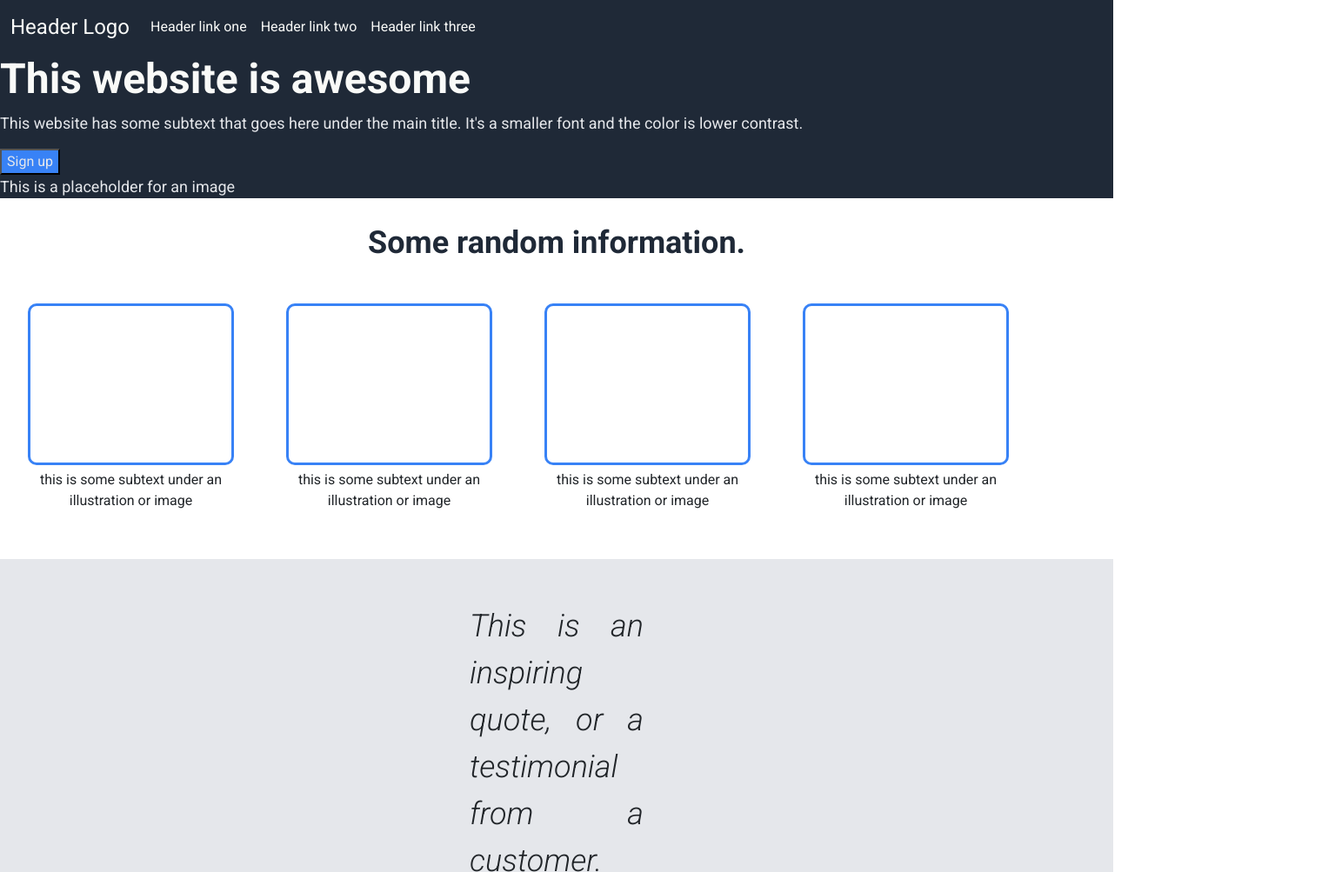
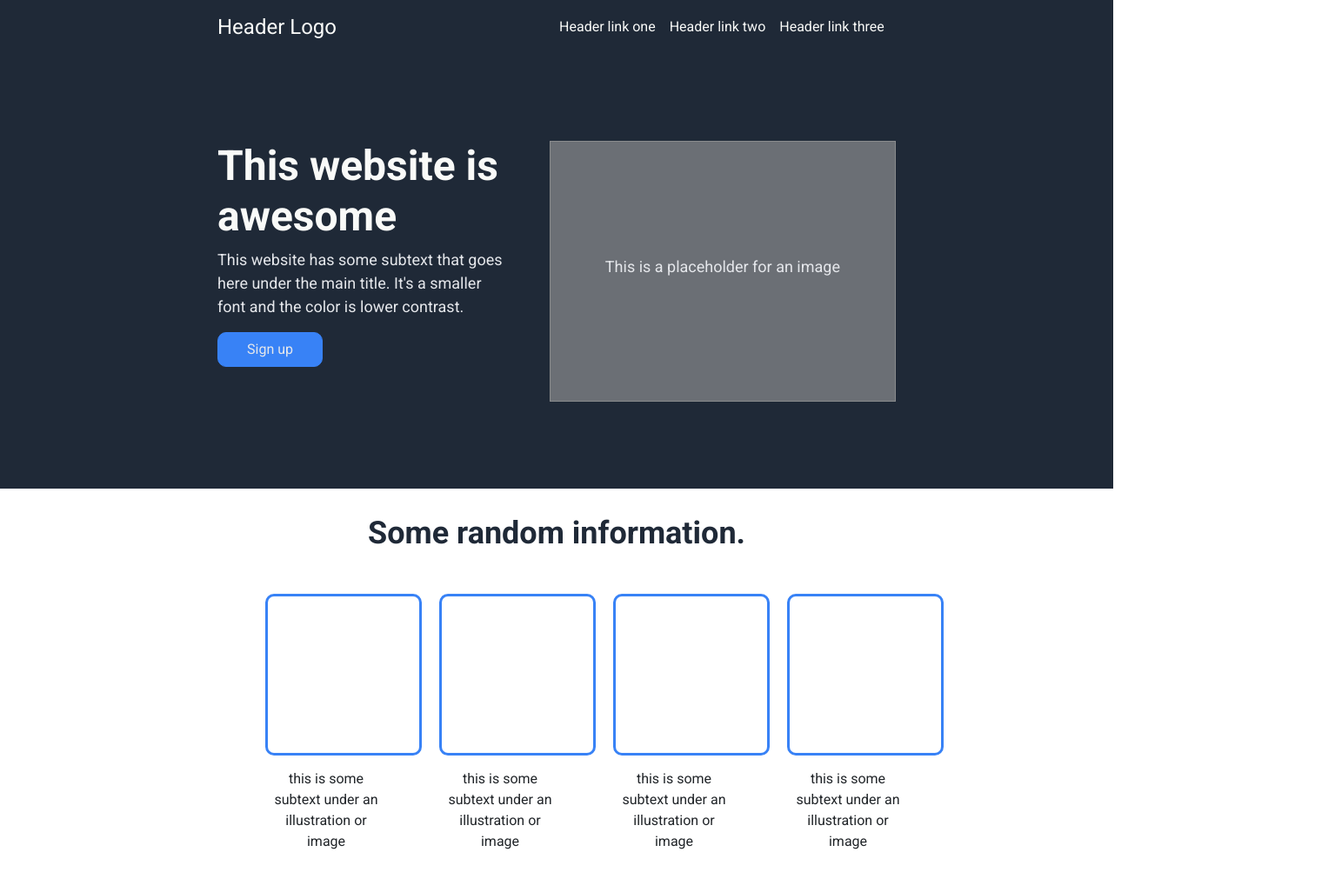
Before and after one commit to keciakaroline/Brainnest-main-pj-wk2, a plain HTML site: page index.html in a window 1280 px wide. Shown: the top 1003 px of the page at 87% size, 1535 px wide, since content can reach past the window. Drawn offline with nearby package versions, Linux system fonts and the light colour scheme.

Commit message:
finished css

```diff
--- a/css/style.css
+++ b/css/style.css
@@ -1,35 +1,61 @@
 body {
 	font-family: "Roboto", sans-serif;
 }
-nav,
-footer {
+
+nav {
 	background-color: #1f2937;
-	color: #f9faf8;
+	padding: 5px 250px;
+	margin: 0 auto;
+	display: inline-flex;
 }
 
-nav .nav-link,
-nav .navbar-brand {
+.navbar-brand,
+.nav-link {
 	color: #f9faf8;
 	text-decoration: none;
 }
 
 nav .navbar-brand {
 	font-size: 24px;
+	flex: 70;
 }
 
 header {
 	background-color: #1f2937;
+	display: inline-grid;
+	padding: 100px 250px;
+	grid-template-columns: 1fr 1.2fr;
+	gap: 0px 50px;
 }
 
-header h1 {
+.hero h1 {
 	font-size: 48px;
 	font-weight: bolder;
 	color: #f9faf8;
 }
 
-header p {
+.hero p {
 	font-size: 18px;
 	color: #e5e7eb;
+}
+
+div.img-hero {
+	background-color: rgba(157, 157, 157, 0.604);
+	border: 1px solid rgba(157, 157, 157, 0.604);
+	color: #e5e7eb;
+	height: 300px;
+	width: auto;
+	text-align: center;
+	padding-top: 130px;
+	font-size: 18px;
+}
+
+.hero button {
+	background-color: #3882f6;
+	color: #e5e7eb;
+	padding: 7px 33px;
+	border: 1px solid #3882f6;
+	border-radius: 10px;
 }
 
 .info h1 {
@@ -40,21 +66,29 @@ header p {
 	margin-top: 30px;
 }
 
-.info ul,
-.info p {
+.info .container-img {
+	display: inline-grid;
+	align-items: center;
+	margin: 0 auto;
+	padding: 20px 300px;
+	grid-template-columns: repeat(4, 1fr);
+	column-gap: 10px;
+}
+
+ul.container-img,
+.container-img p {
 	list-style: none;
 	align-items: center;
+	margin: 15px 55px 0px 15px;
 	text-align: center;
-	display: flex;
-	justify-content: space-evenly;
-	margin: 0px 60px 5px 0px;
 }
 
 .info .img-info {
 	border: 3px solid #3882f6;
 	border-radius: 10px;
-	padding: 90px 0px;
-	margin: 40px 60px 5px 0px;
+	padding: 90px 10px;
+	width: 180px;
+	margin: 20px 5px 5px 5px;
 }
 
 section.quote {
@@ -62,31 +96,53 @@ section.quote {
 	margin-top: 50px;
 	font-size: 36px;
 	text-align: justify;
-	padding: 50px 540px;
+	padding: 100px 350px;
 	font-weight: 300;
 	font-style: italic;
 }
 
 .quote .quote-sign {
-	font-size: 30px;
+	font-size: 26px;
 	font-weight: bold;
 	text-align: right;
 }
 
 section.call-to-action {
+	margin: 80px 200px;
 	background-color: #3882f6;
+	border: 1px solid #3882f6;
+	border-radius: 6px;
 	color: #e5e7eb;
-}
-section.call-to-action button {
-	border: 1px solid #e5e7eb;
+	padding: 30px 150px;
+	display: inline-grid;
+	grid-template-columns: 3fr 1fr;
+	gap: 0px 250px;
 }
 
-button {
+.call-to-action h1 {
+	font-size: 24px;
+}
+
+.call-to-action p {
+	width: max-content;
+}
+
+section.call-to-action button {
+	border: 2px solid #e5e7eb;
+	color: #e5e7eb;
 	background-color: #3882f6;
-	color: #e5e7eb;
+	border-radius: 6px;
+	width: 150px;
+	height: 45px;
+	align-items: center;
+	text-align: center;
+	margin-top: 20px;
 }
 
 footer {
+	background-color: #1f2937;
+	color: #f9faf8;
 	padding: 20px;
 	text-align: center;
+	font-size: 14px;
 }
--- a/index.html
+++ b/index.html
@@ -26,8 +26,7 @@
 		<title>Brainnest-main-pj-wk2</title>
 	</head>
 	<body>
-		<nav class="navbar navbar-expand-lg">
-			<div class="container-fluid">
+		<nav class="navbar navbar-expand-md">
 				<a class="navbar-brand" href="#">Header Logo</a>
 				<button
 					class="navbar-toggler"
@@ -52,17 +51,19 @@
 			</div>
 		</nav>
 		<header>
-			<h1>This website is awesome</h1>
-			<p>
-				This website has some subtext that goes here under the main title. It's
-				a smaller font and the color is lower contrast.
-			</p>
-			<button>Sign up</button>
-			<p>This is a placeholder for an image</p>
+			<div class="hero">
+				<h1>This website is awesome</h1>
+				<p>
+					This website has some subtext that goes here under the main title.
+					It's a smaller font and the color is lower contrast.
+				</p>
+				<button>Sign up</button>
+			</div>
+			<div class="img-hero">This is a placeholder for an image</div>
 		</header>
 		<section class="info">
 			<h1>Some random information.</h1>
-			<ul>
+			<ul class="container-img">
 				<li>
 					<div class="img-info"></div>
 					<p>this is some subtext under an illustration or image</p>
@@ -90,9 +91,11 @@
 			<p class="quote-sign">- Thor</p>
 		</section>
 		<section class="call-to-action">
-			<div>Call to action! It's time!</div>
 			<div>
-				Sign up to our product by clicking that button right over there!
+				<h1>Call to action! It's time!</h1>
+				<p>
+					Sign up to our product by clicking that button right over there!
+				</p>
 			</div>
 			<button>Sign up</button>
 		</section>
```
